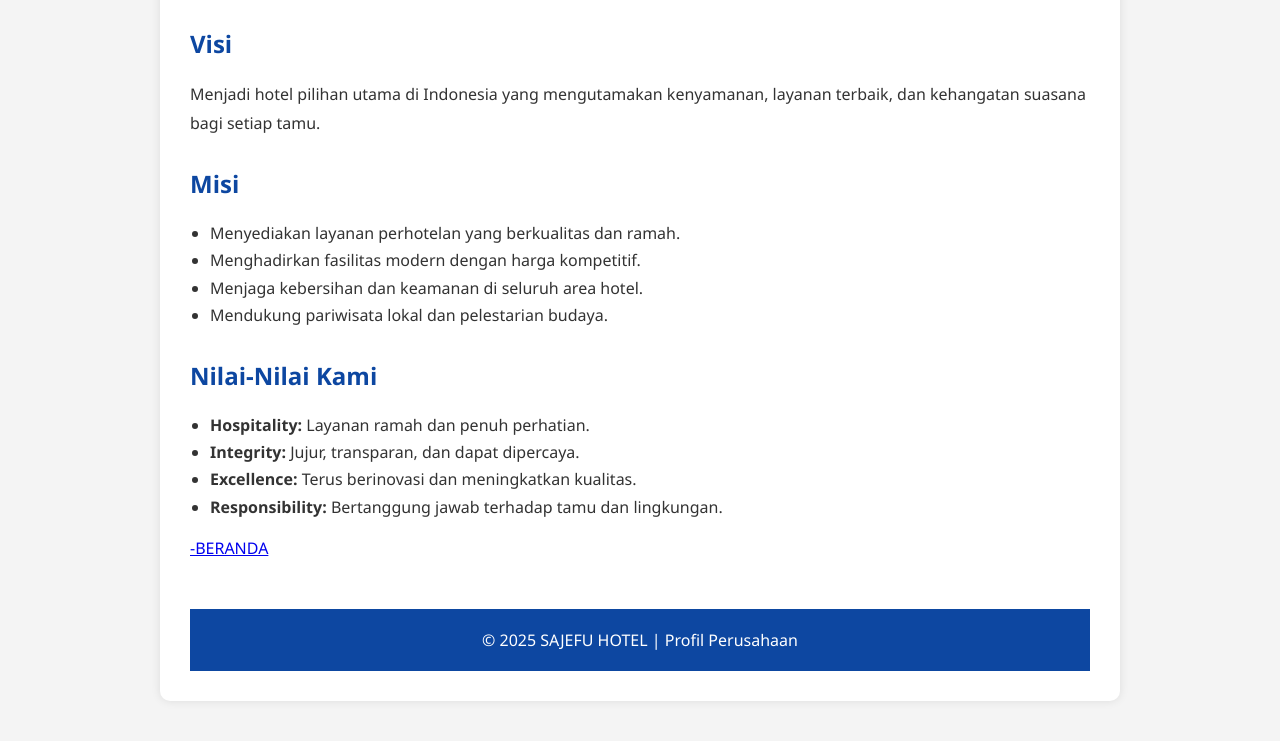
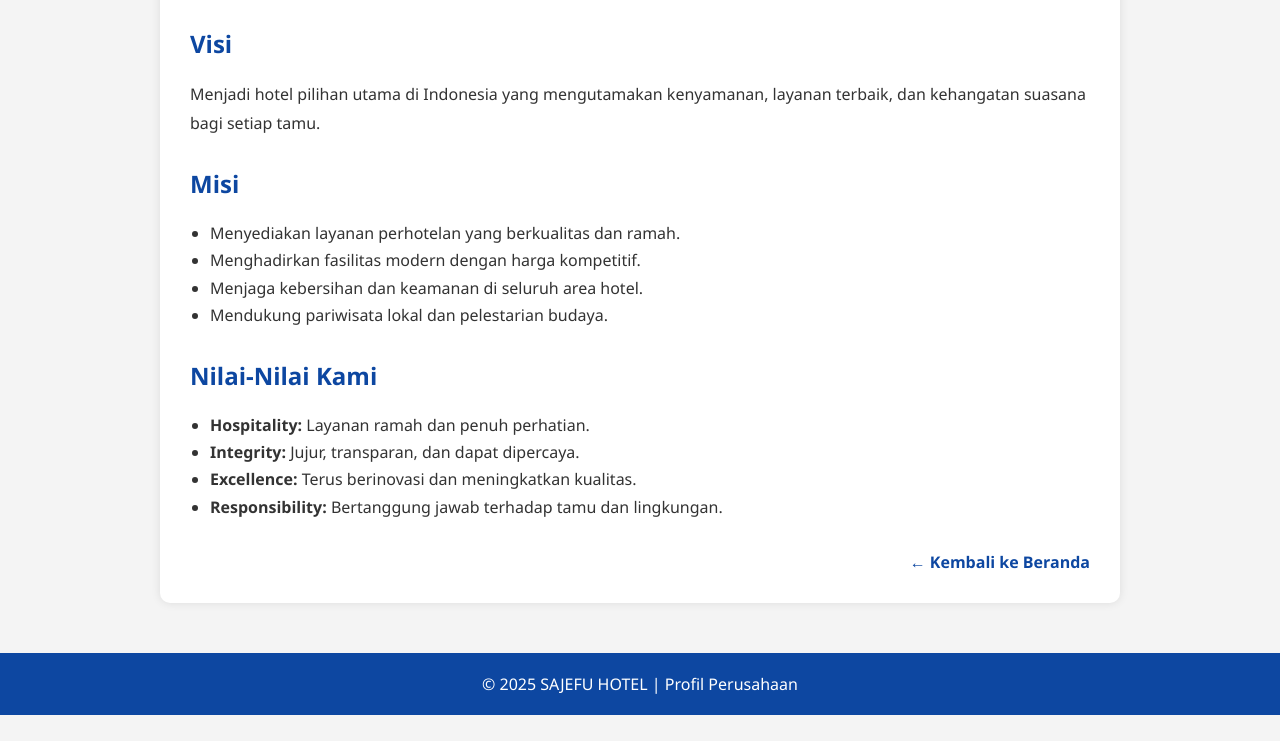
Before and after one commit to Ayuuuu22/sajefu.github.oi, a plain HTML site: page PROFIL.html in a window 1280 px wide. Shown: the part 455-1196 px from the top of the page. After the commit the page ends 1170 px from the top, so only its background shows below. Drawn offline with Linux system fonts and the light colour scheme.

Commit message:
Update PROFIL.html

```diff
--- a/PROFIL.html
+++ b/PROFIL.html
@@ -53,6 +53,17 @@
       line-height: 1.7;
     }
 
+    .right-bottom-text {
+      margin-top: 30px;
+      text-align: right;
+    }
+
+    .right-bottom-text a {
+      color: #0d47a1;
+      text-decoration: none;
+      font-weight: bold;
+    }
+
     footer {
       background-color: #0d47a1;
       color: white;
@@ -73,7 +84,7 @@
   <h2>Tentang Kami</h2>
   <p>
     <strong>SAJEFU HOTEL</strong> adalah hotel modern dan nyaman yang terletak di pusat kota. Berdiri sejak tahun 2020, kami berkomitmen untuk memberikan pengalaman menginap terbaik bagi setiap tamu, baik wisatawan maupun pelaku bisnis.
-    Nama <strong>SAJEFU</strong> merupakan singkatan dari pendiri: <strong>Sabila, Jerry,Febri dan Ayu</strong>, yang menggabungkan nilai-nilai keramahan, profesionalisme, dan kualitas pelayanan.
+    Nama <strong>SAJEFU</strong> merupakan singkatan dari pendiri: <strong>Sabila, Jerry, Febri dan Ayu</strong>, yang menggabungkan nilai-nilai keramahan, profesionalisme, dan kualitas pelayanan.
   </p>
 
   <h2>Visi</h2>
@@ -96,9 +107,10 @@
     <li><strong>Excellence:</strong> Terus berinovasi dan meningkatkan kualitas.</li>
     <li><strong>Responsibility:</strong> Bertanggung jawab terhadap tamu dan lingkungan.</li>
   </ul>
-<section>
-    <div class="right-bottom-text">
-  <a href="beranda.html"> -BERANDA</a>
+
+  <div class="right-bottom-text">
+    <a href="index.html">← Kembali ke Beranda</a>
+  </div>
 </div>
 
 <footer>
```
